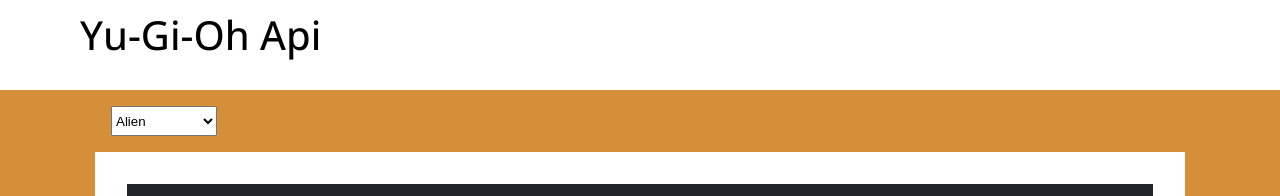
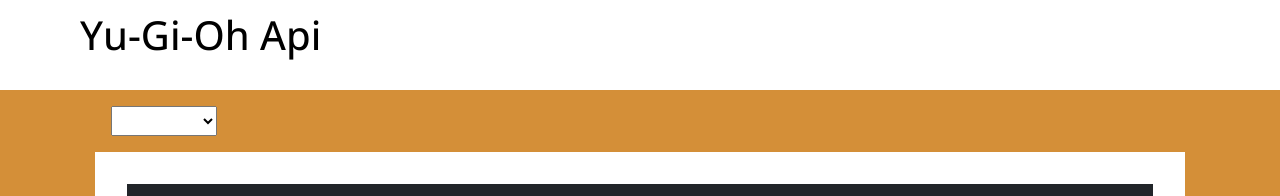
Before and after one commit to AndreaFumagalli4/vite-breaking-bad, a Vue app: page / in a window 1280 px wide. Shown: the top 196 px of the page. Built offline with nearby package versions, Linux system fonts and the light colour scheme; no server answers.

Commit message:
problem with change event

```diff
--- a/src/App.vue
+++ b/src/App.vue
@@ -28,6 +28,7 @@
       .then((response) => {
         console.log(response.data.data);
         this.store.cardsList = response.data.data;
+        console.log(this.cardArchetype);
       })
       .catch(function (error) {
         console.log(error);
@@ -47,7 +48,7 @@
     <AppHeader />
   </header>
 
-  <main @changeType="getCards">
+  <main @changeType="getCards(selectedArchetype)">
     <AppMain />
   </main>
 
--- a/src/components/AppMain.vue
+++ b/src/components/AppMain.vue
@@ -13,6 +13,7 @@
   data() {
     return {
       store,
+      selectedArchetype: '',
     }
   }
 }
@@ -22,7 +23,7 @@
 
   <section>
     <div class="dropdown-menu">
-      <select name="archetype" id="archetype-select" @change="$emit('changeType', selectedArchetype)">
+      <select name="archetype" id="archetype-select" v-model="selectedArchetype" @change="$emit('changeType', selectedArchetype)">
         <option value="alien">Alien</option>
         <option value="laval">Laval</option>
         <option value="vylon">Vylon</option>
```
